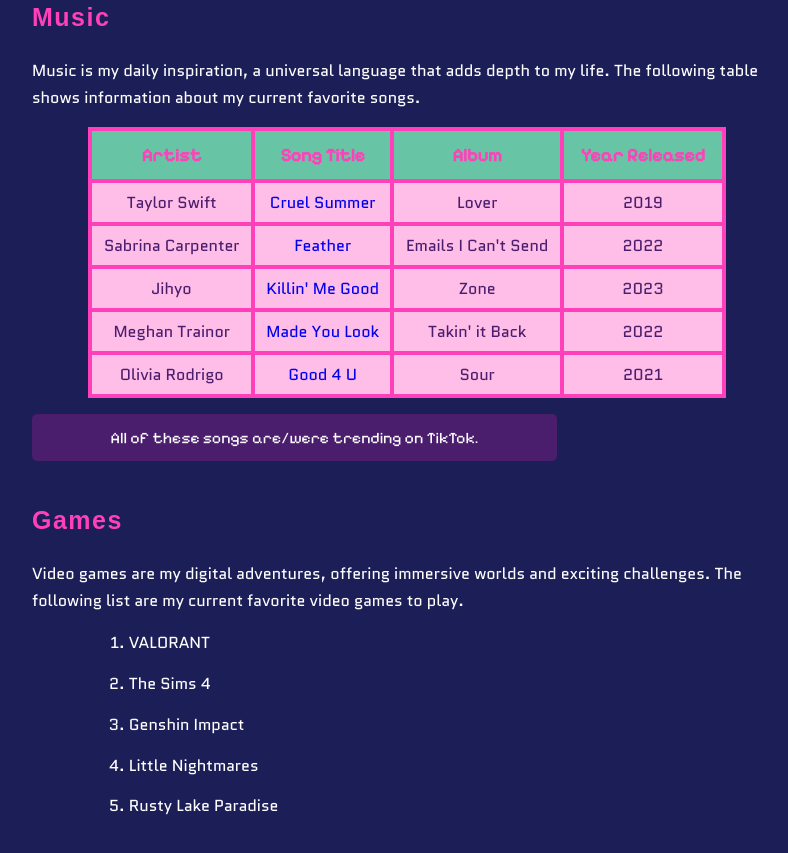
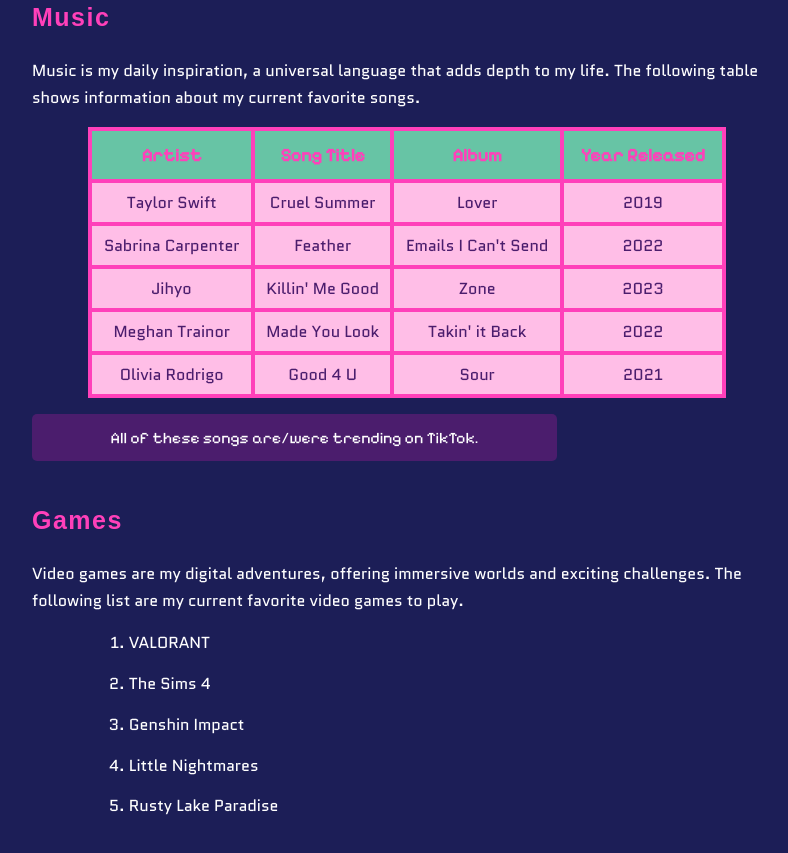
Before and after one commit to rainn10/portfolio, a plain HTML site: page index.html in a window 1280 px wide. Shown: the part 3758-4611 px from the top of the page, without its empty margins (233-1021 px from the left). Drawn offline with Linux system fonts and the light colour scheme; a web font is replaced by a local one.

Commit message:
Song Link Fixed

```diff
--- a/styles/styles.css
+++ b/styles/styles.css
@@ -227,6 +227,9 @@ td{
     padding: 8px;
     color: #4b1d6d;
 }
+td a{
+    color: #4b1d6d;
+}
 td a:hover {
     color: #f48998;
 }
```
